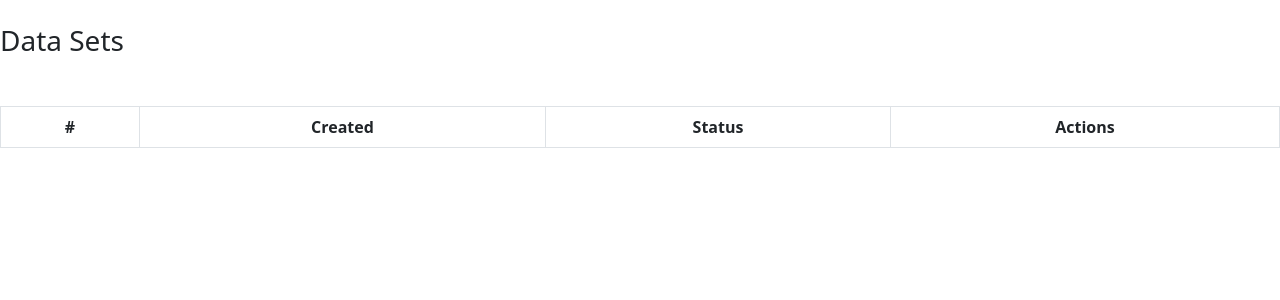
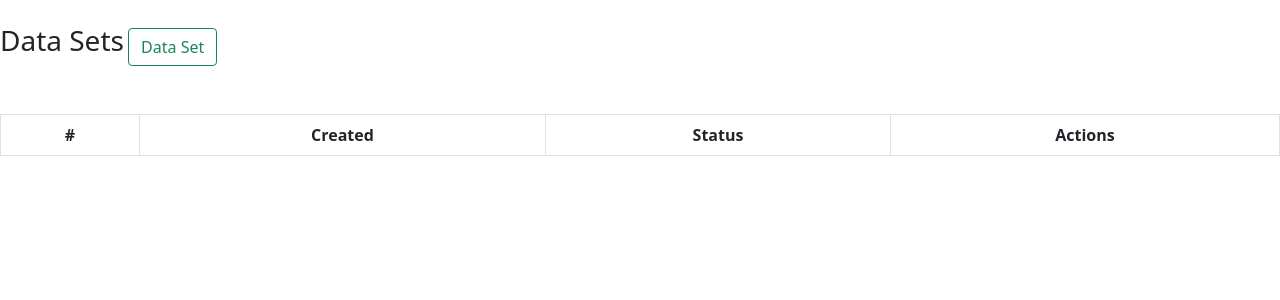
Before and after one commit to dinstamaly/dummy, a Django app: template templates/schema/schema_dataset.html in a window 1280 px wide. Shown: the part 56-356 px from the top of the page. Run offline with Django 3.2, Linux system fonts and the light colour scheme; the template is opened without the code that fills it: values that come from a table or form of the project are taken from there, others are empty; parts of the project's set-up code (start-up, migrations or seed data) failed here and were passed over; some libraries are stand-ins or nearby versions.

Commit message:
conf awqws

```diff
--- a/templates/schema/schema_dataset.html
+++ b/templates/schema/schema_dataset.html
@@ -17,6 +17,7 @@
             <button id="dataSetSubmit" type="submit" class="btn btn-success">Generate data</button>
         </div>
     </form> -->
+    <a class="btn btn-outline-success" href="{% url "data-add" object.id %}">Data Set</a>
 </div>
 <table class="table table-bordered text-center mt-5">
     <thead>
```
